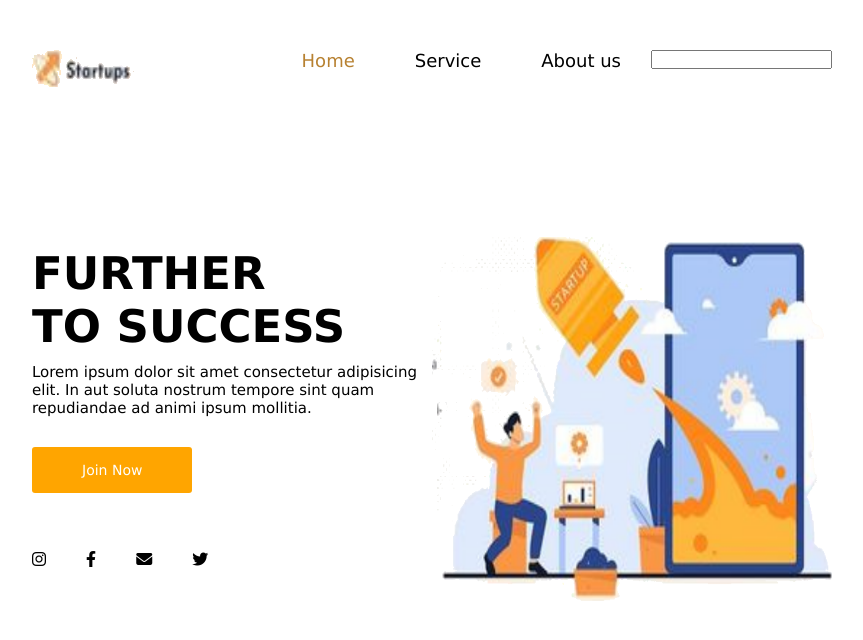
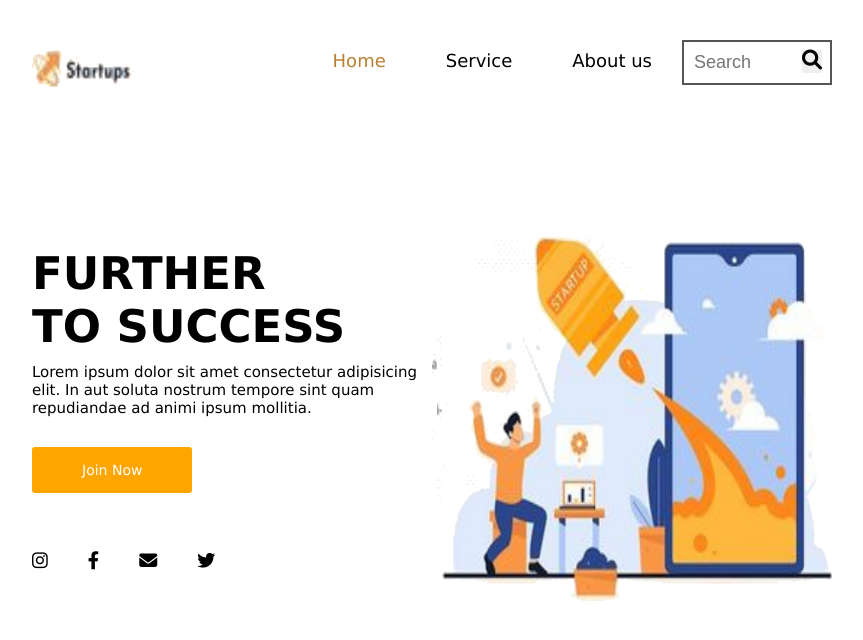
Before and after one commit to Kristle22/SUCCESS-project, a website: page index.html in a window 1280 px wide. Shown: the whole page, without its empty margins (208-1071 px from the left). Drawn offline with Linux system fonts and the light colour scheme.

Commit message:
Search bar #6

```diff
--- a/css/style.css
+++ b/css/style.css
@@ -26,13 +26,16 @@ li {
     float: left;
     margin-top: 50px;
 }
+li:last-child {
+    margin-top: 40px;
+}
 .logo {
     margin-top: 50px;
 }
 a {
     font-size: 18px;
     text-decoration: none;
-    padding: 10px 30px;
+    margin: 10px 30px;
     color: black;
 }
 a:hover {
@@ -61,6 +64,7 @@ h1 {
     font-size: 14px;
     text-transform: capitalize;
     padding: 15px 50px;
+    margin-left: 0;
 }
 p {
     margin-bottom: 45px;
@@ -69,10 +73,28 @@ p {
 .soc-icons {
     margin-top: 70px;
 }
-i {
+.soc-icons > a {
+    padding: 0;
     margin-right: 35px;
+    margin-left: 0;
+
 }
 i:hover {
     color: rgb(43, 144, 226);
     font-size: larger;
 }
+form {
+}
+form >input {
+    position: relative;
+    font-size: 18px;
+    width: 150px;
+    padding: 10px;
+    border: 2px solid #555;
+}
+form > button {
+    position: absolute;
+    margin: 10px -30px;
+    border: none;
+    font-size: 20px;
+}
--- a/index.html
+++ b/index.html
@@ -18,7 +18,12 @@
                 <li><a class="active" href="#">Home</a></li>
                 <li><a href="#">Service</a></li>
                 <li><a href="#">About us</a></li>
-                <li><input type="text" placeholder=""></li>
+                <li>
+                    <form action="">
+                        <input type="search" placeholder="Search">
+                        <button><i class="fas fa-search"></i></button>
+                    </form>
+                </li>
             </ul>
         </nav>
     </header>
@@ -28,10 +33,10 @@
             <p>Lorem ipsum dolor sit amet consectetur adipisicing elit. In aut soluta nostrum tempore sint quam repudiandae ad animi ipsum mollitia.</p>
             <a class="join-link" href="#">join now</a>
             <div class="soc-icons">
-                <i class="fab fa-instagram"></i>
-                <i class="fab fa-facebook-f"></i>
-                <i class="fas fa-envelope"></i>
-                <i class="fab fa-twitter"></i>
+                <a href=""><i class="fab fa-instagram"></i></a>
+                <a href="#"><i class="fab fa-facebook-f"></i></a>
+                <a href="#"><i class="fas fa-envelope"></i></a>
+                <a href="#"><i class="fab fa-twitter"></i></a>
             </div>
         </div>
         <img class="image" src="./img/success.png" alt="success image">
```
Also changed, not shown: README.md.
